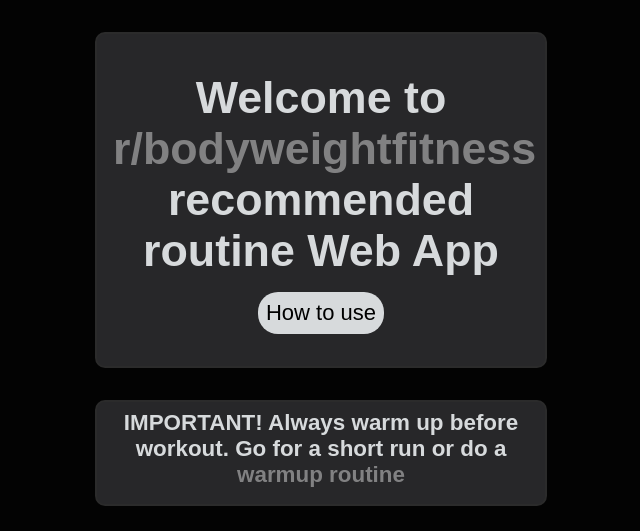
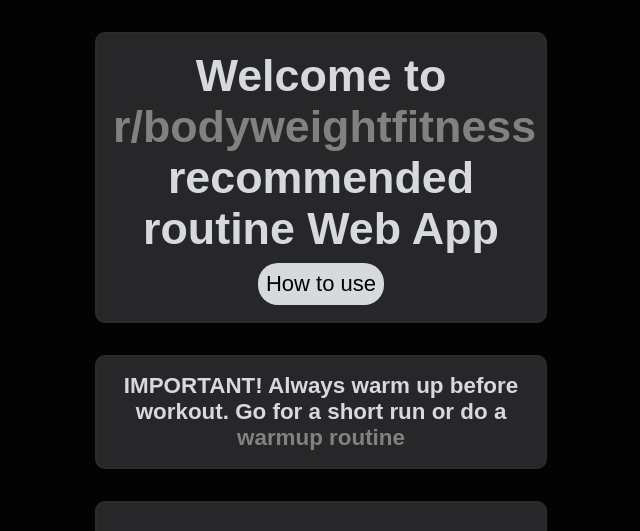
Before and after one commit to kurpau/RR-WebApp, a React (Create React App) app: page / in a window 1280 px wide. Shown: the top 531 px of the page, without its empty margins (319-959 px from the left). Built offline with nearby package versions, Linux system fonts and the light colour scheme.

Commit message:
Welcome message alignment

```diff
--- a/src/App.css
+++ b/src/App.css
@@ -77,11 +77,15 @@
     border: 2px solid #2b2b2b;
     margin: 2rem auto;
     text-align: center;
-    padding: 0.5rem 1rem 1rem 1rem;
+    padding: 1rem 1rem 1rem 1rem;
     font-size: 1.4rem;
     width: 26rem;
     border-radius: 10px;
     background-color: #272729;
+}
+
+.welcome h1 {
+    margin: 0 0 0.2em 0rem;
 }
 
 .slide {
@@ -112,12 +116,9 @@
     margin: 0.2rem;
 }
 
-h1, h2, h3 {
-    margin-bottom: 1rem;
-}
+
 
 button {
-    margin-bottom: 1rem;
     border-radius: 20px;
     background-color: #d7dadc;
     border: none;
```
